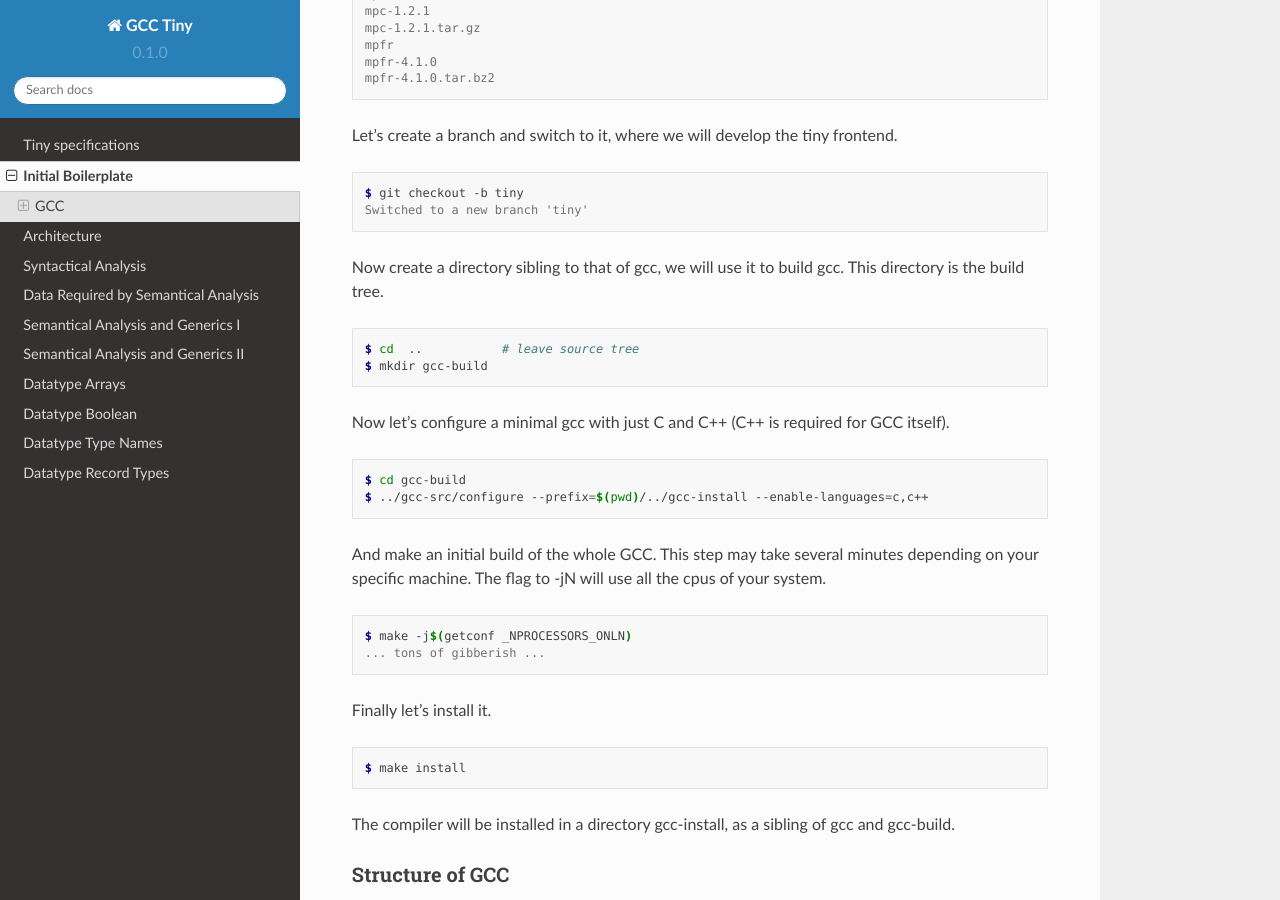
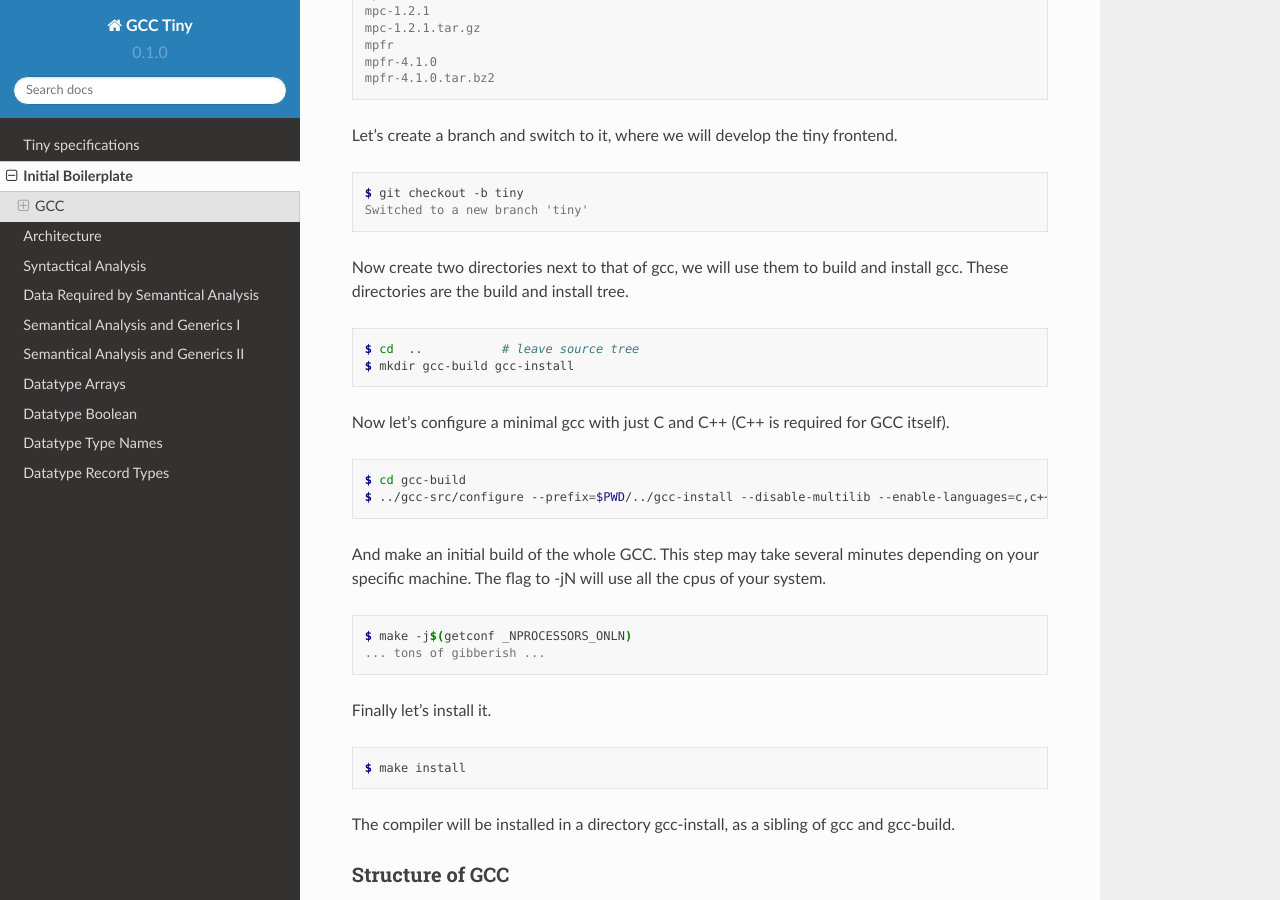
Before and after one commit to GCC-Tiny/gcc-tiny-docs-rtd, a Sphinx documentation site: the page built from docs/source/part02.rst, in a window 1280 px wide and 900 px high, scrolled down 1484 px. Built offline with Sphinx 7.4.7 and the Read the Docs theme 2.0.0, drawn with Linux system fonts in a browser that asks for light colours.

Commit message:
part02: add gcc_install dir. Add disable-multilib

```diff
--- a/docs/source/part02.rst
+++ b/docs/source/part02.rst
@@ -94,20 +94,20 @@
     $ git checkout -b tiny
     Switched to a new branch 'tiny'
 
-Now create a directory sibling to that of gcc, we will use it to build gcc.
-This directory is the build tree.
+Now create two directories next to that of gcc, we will use them to build and install gcc.
+These directories are the build and install tree.
 
 .. code-block:: shell-session
 
     $ cd  ..           # leave source tree
-    $ mkdir gcc-build
+    $ mkdir gcc-build gcc-install
 
 Now let's configure a minimal gcc with just C and C++ (C++ is required for GCC itself).
 
 .. code-block:: shell-session
 
     $ cd gcc-build
-    $ ../gcc-src/configure --prefix=$(pwd)/../gcc-install --enable-languages=c,c++
+    $ ../gcc-src/configure --prefix=$PWD/../gcc-install --disable-multilib --enable-languages=c,c++
 
 And make an initial build of the whole GCC. This step may take several minutes
 depending on your specific machine. The flag to -jN will use all the cpus of
```
